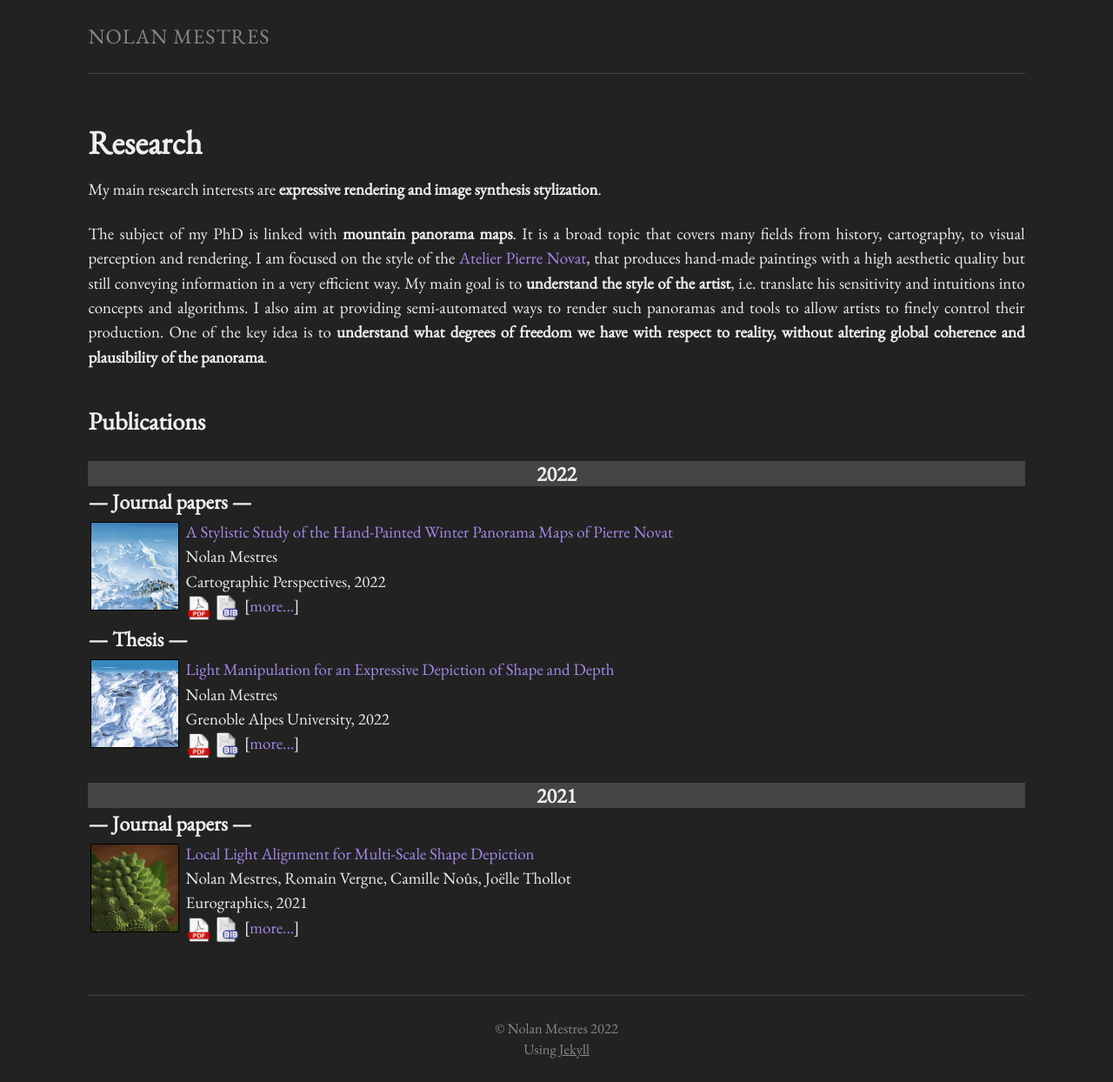
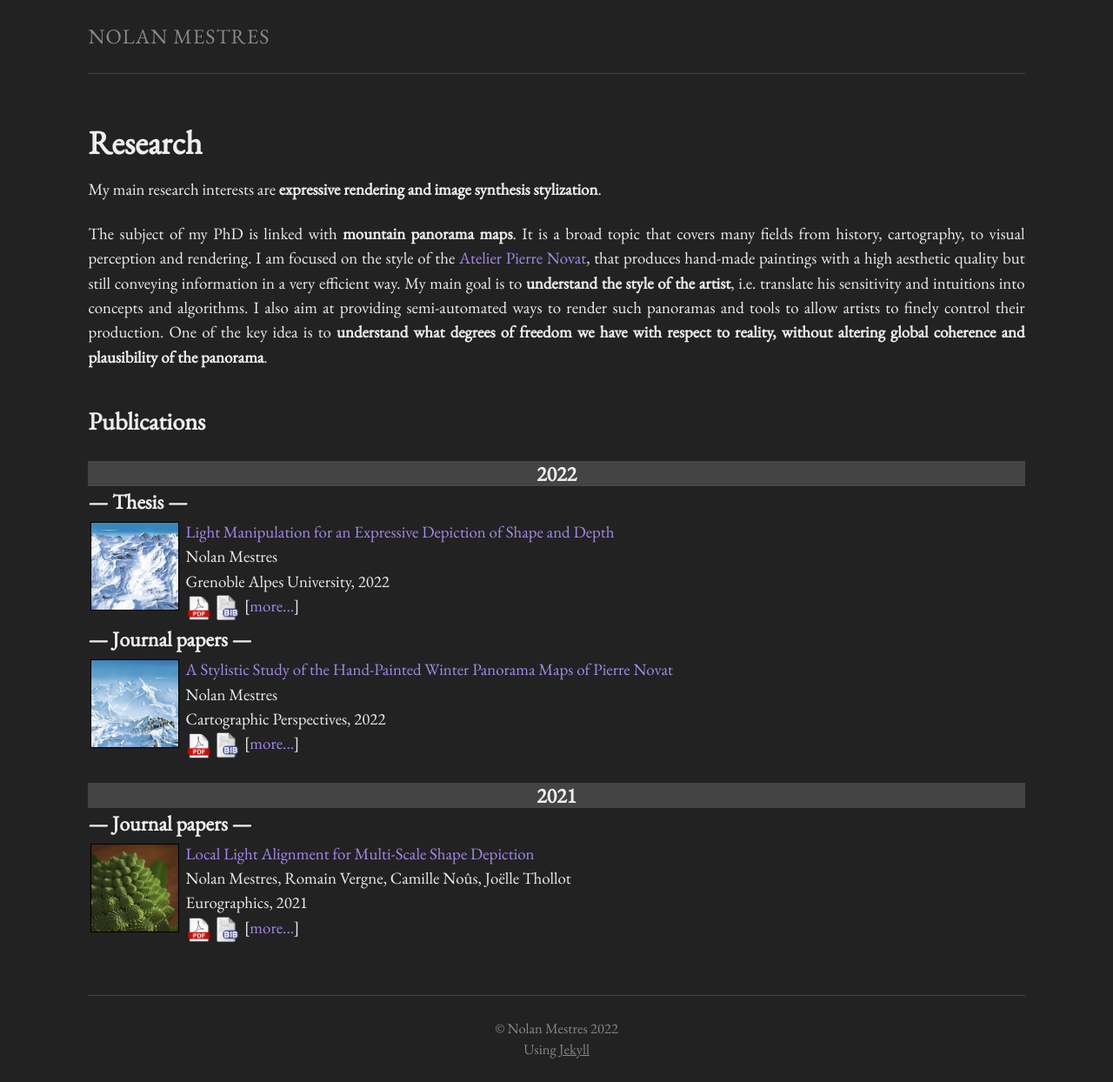
Before and after one commit to Nalonoid/nalonoid.github.io, a Jekyll site: the page built from research.md, in a window 1280 px wide. Shown: the whole page at 87% size. Built offline with Jekyll 4.4.1, drawn with Linux system fonts in a browser that asks for light colours.

Commit message:
thesis above journal articles

```diff
--- a/research.md
+++ b/research.md
@@ -77,6 +77,16 @@ One of the key idea is to **understand what degrees of freedom we have with resp
   <!-- add them in order -->
   <div class="publication-date" align="middle"> {{ d }}<br></div>
 
+  {% if nb_th>0 %}
+    <div class="publication-type"> — Thesis —</div>
+    {% for paper in site.posts %}
+      {% capture year %}{{paper.date | date: "%Y"}}{% endcapture %}
+      {% if year == d and paper.tags contains 'thesis' %}
+        {% include publication.html %}
+      {% endif %}
+    {% endfor %}
+  {% endif %}
+
   {% if nb_j>0 %}
     <div class="publication-type"> — Journal papers —</div>
     {% for paper in site.posts %}
@@ -126,16 +136,6 @@ One of the key idea is to **understand what degrees of freedom we have with resp
       {% endif %}
     {% endfor %}
   {% endif %}
-
-  {% if nb_th>0 %}
-    <div class="publication-type"> — Thesis —</div>
-    {% for paper in site.posts %}
-      {% capture year %}{{paper.date | date: "%Y"}}{% endcapture %}
-      {% if year == d and paper.tags contains 'thesis' %}
-        {% include publication.html %}
-      {% endif %}
-    {% endfor %}
-  {% endif %}
 {% endfor %}
 </div>
 
```
